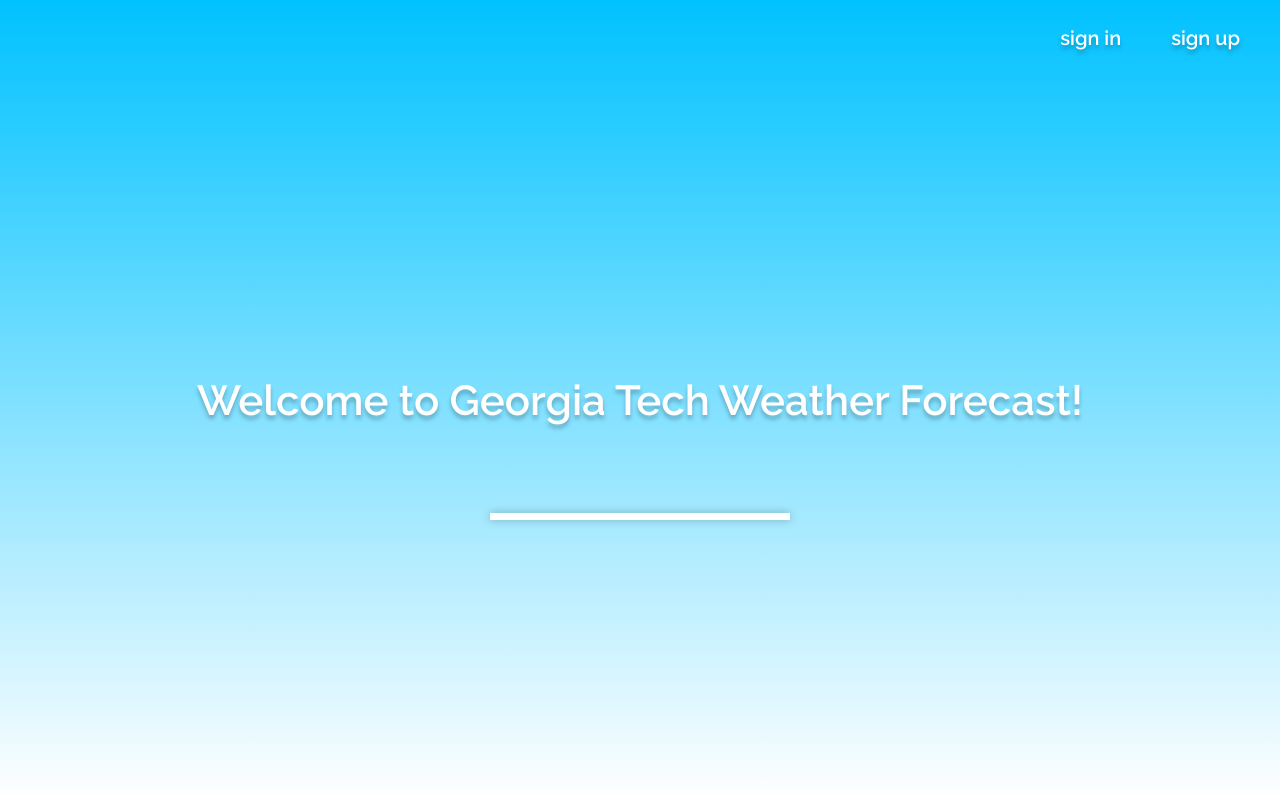
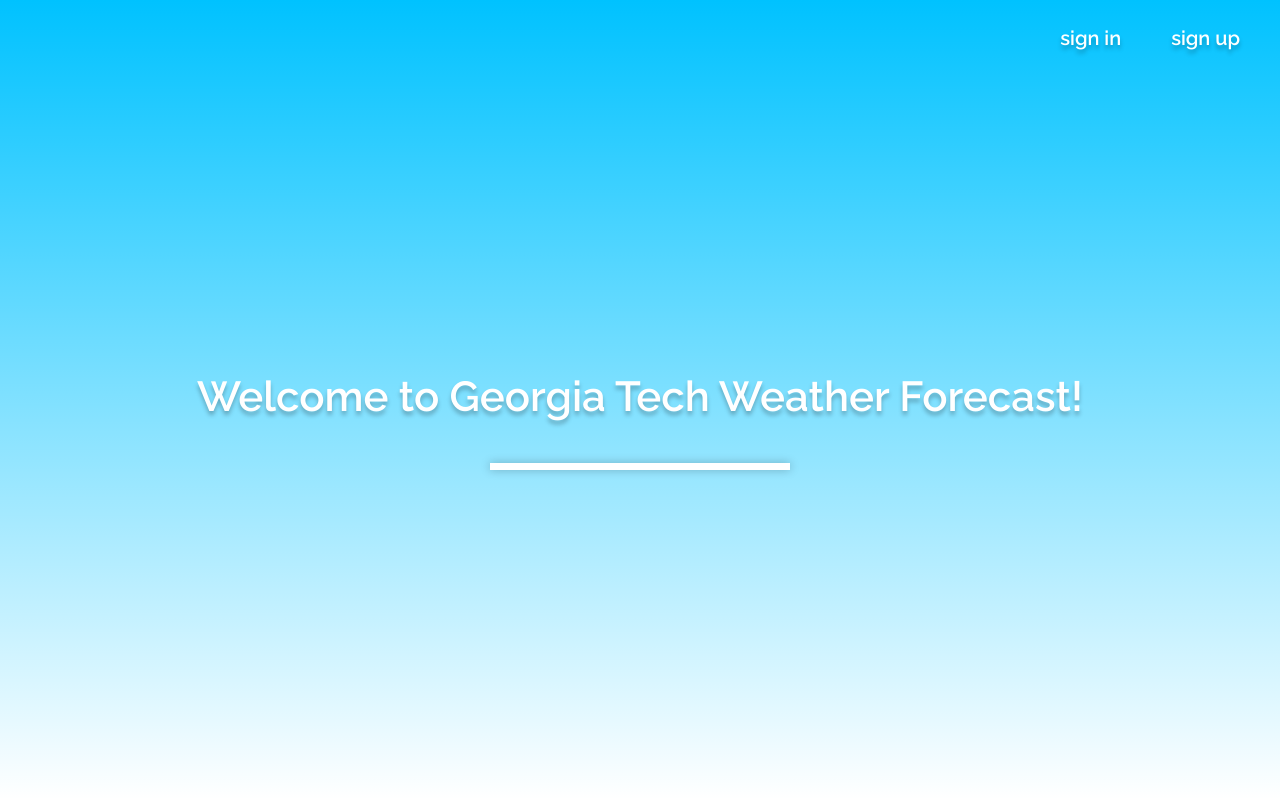
Before and after one commit to GTWeatherForcast/weather-client, a React (Create React App) app: page / in a window 1280 px wide. Built offline with nearby package versions, Linux system fonts and the light colour scheme; the HTML template or start-up script is replaced by a standard one.

Commit message:
Landing body style is now in its own class instead of all body elements

```diff
--- a/src/components/landing/Landing.js
+++ b/src/components/landing/Landing.js
@@ -4,7 +4,7 @@
   const signInClick = () => {};
   const signUpClick = () => {};
   return (
-    <div>
+    <div className={`${styles.landingBody}`}>
       <nav>
         <ul>
           <li className={styles.sign}>
@@ -30,10 +30,7 @@
         <p id={styles["welcome"]} className={`${styles.center} ${styles.textstyle}`}>
           Welcome to Georgia Tech Weather Forecast!
         </p>
-
-        <div className={styles.center}>
-          <div id={styles["rectangle"]}></div>
-        </div>
+        <div id={styles["rectangle"]}></div>
       </div>
     </div>
   );
--- a/src/components/landing/Landing.module.css
+++ b/src/components/landing/Landing.module.css
@@ -2,11 +2,17 @@
 
 body {
     /* overflow: hidden; */
+    /* height: 100vh; */
+    /* color: #00C2FF; */
+}
+
+.landingBody {
+    background-image: linear-gradient(180deg, #00C2FF 0%, rgba(74, 129, 180, 0.00) 100%);
+    color: white;
     height: 100vh;
-    background-image: linear-gradient(180deg, #00C2FF 0%, rgba(74, 129, 180, 0.00) 100%);
+    background-color: white;
     background-repeat: no-repeat;
     background-size: auto auto;
-    color: white;
 }
 
 #logo {
@@ -42,6 +48,7 @@
     margin-left: 50px;
 }
 
+/* BROKEN, DO NOT USE */
 .center {
     display: flex;
     justify-content: center;
@@ -62,8 +69,8 @@
     width: 300px;
     height: 7px;
     flex-shrink: 0;
-    position: absolute;
-    bottom: 35%;
+    /* position: absolute; */
+    /* bottom: 35%; */
 }
 
 #content-container {
```
